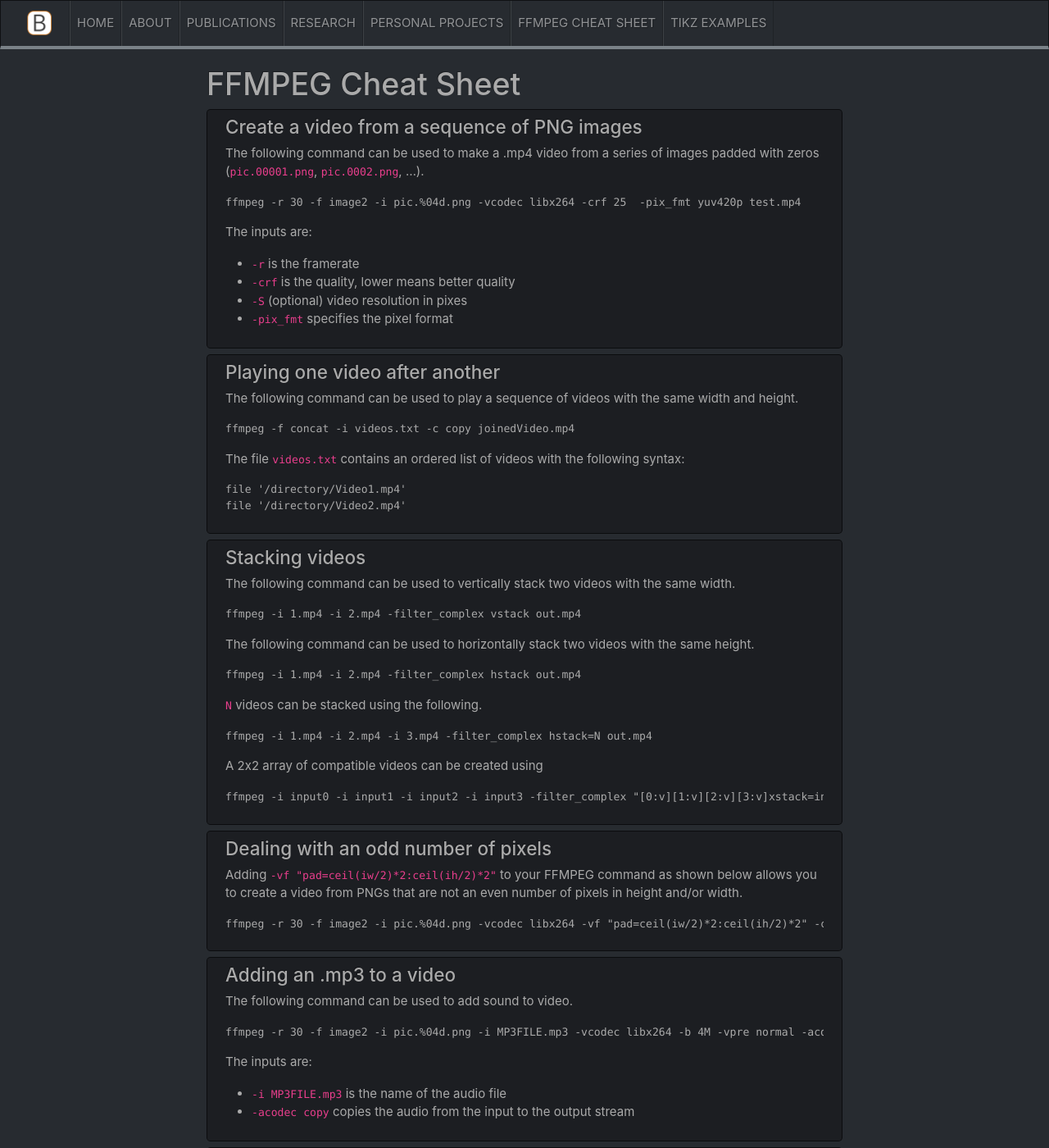
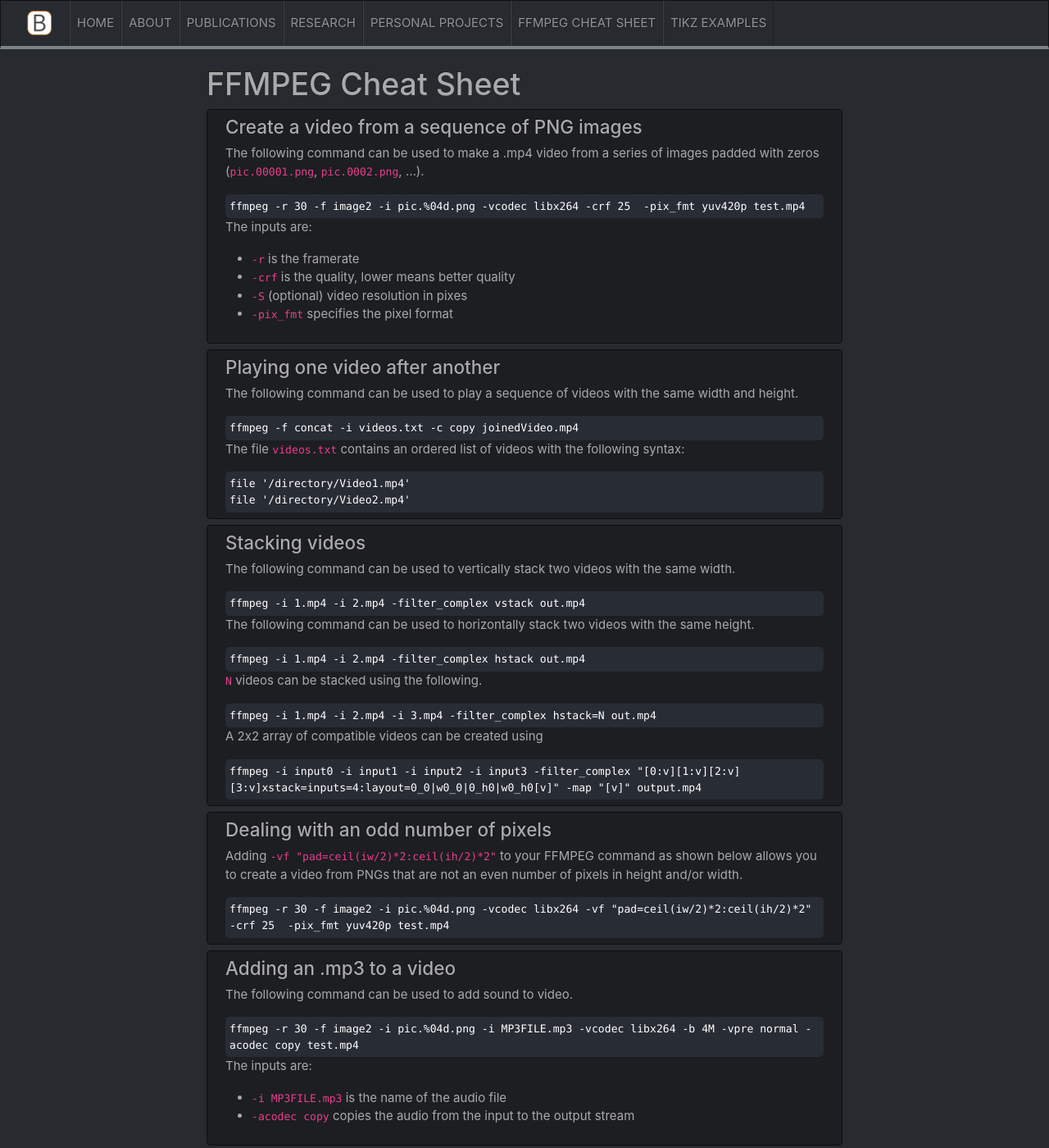
Before and after one commit to wilfonba/wilfonba.github.io, a Jekyll site: the page built from _pages/ffmpeg.md, in a window 1280 px wide and 1400 px high. Shown: the whole window at 82% size. Built offline with Jekyll 4.4.1, drawn with Linux system fonts in a browser that asks for light colours; nearby versions of some CDN libraries; a style sheet for code colours, icons or effects is not loaded.

Commit message:
fix error

```diff
--- a/_sass/BAW_css.scss
+++ b/_sass/BAW_css.scss
@@ -125,4 +125,15 @@ figcaption {
   display: table;
 }
 
+/* Styling for the code block */
+pre {
+    background-color: #282c34;
+    color: #ffffff;
+    padding: 5px;
+    border-radius: 5px;
+    overflow-x: auto;
+    white-space: pre-wrap;;
+    margin: 0;
+}
+
 $link-color: $blue
```
Also changed, not shown: _pages/ffmpeg.md (+11 -0 lines), _pages/personalprojects.md (+1 -1 lines).
